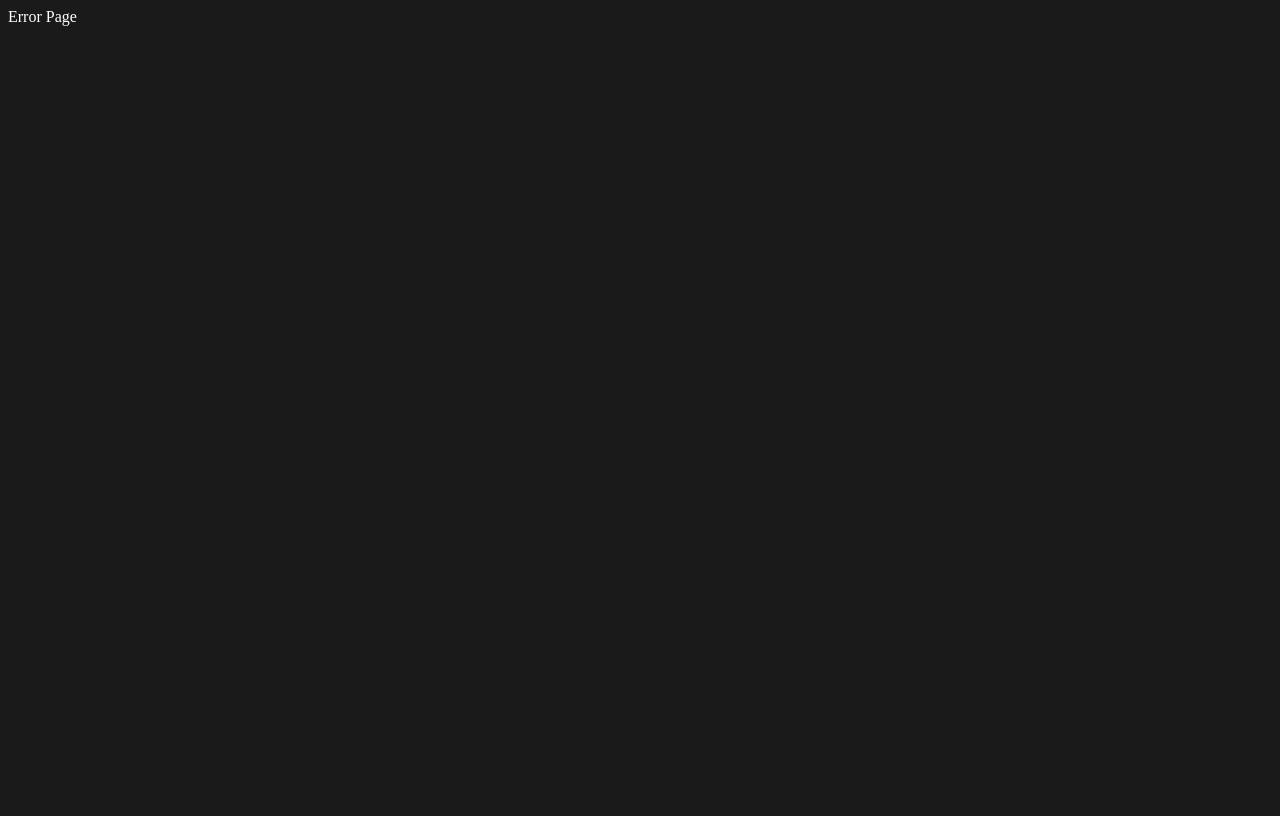
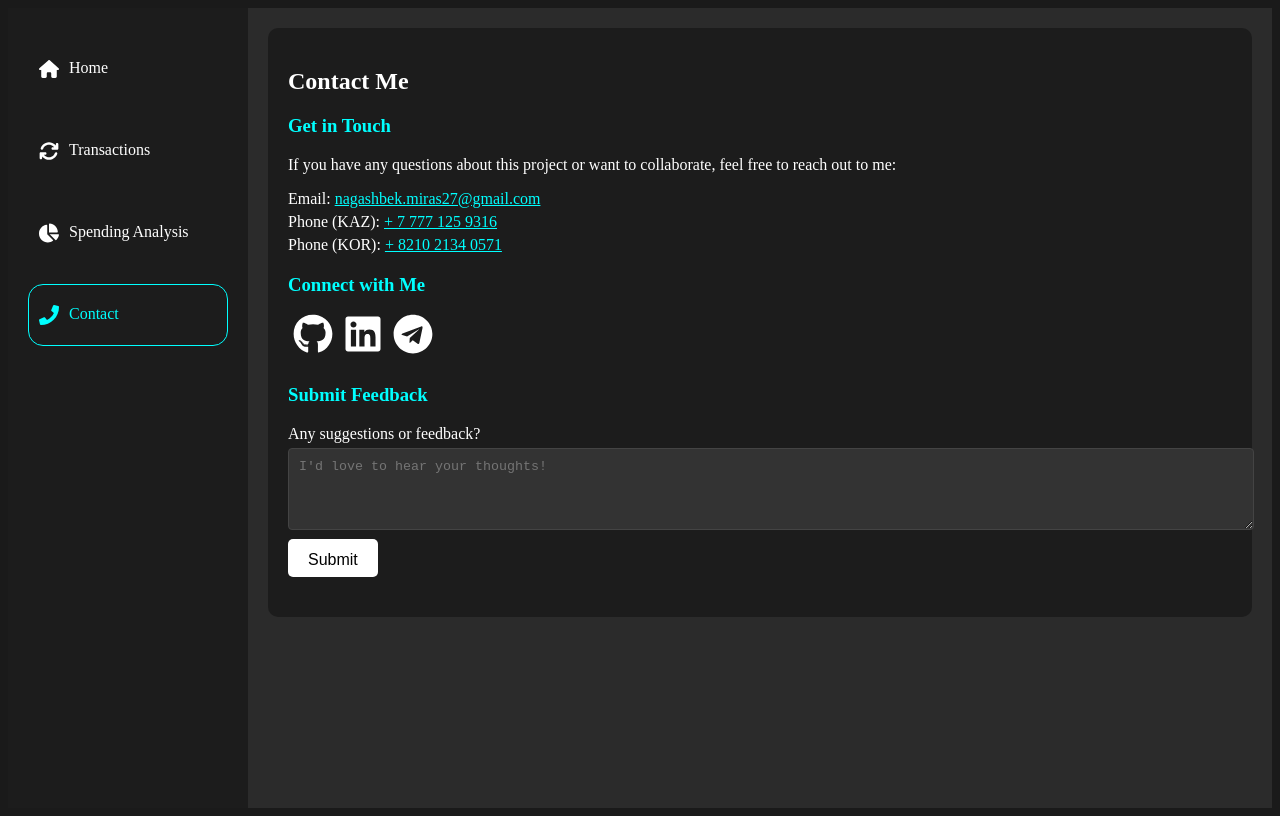
Before and after one commit to mirasnag/budget-sync, a React (Vite) app: page /contact in a window 1280 px wide. Before the commit this address had no page. Built offline with nearby package versions, Linux system fonts and the light colour scheme.

Commit message:
Added Contact and Error pages

```diff
--- a/package.json
+++ b/package.json
@@ -11,6 +11,7 @@
   },
   "dependencies": {
     "@heroicons/react": "^2.1.5",
+    "emailjs-com": "^3.2.0",
     "kill-port": "^2.0.1",
     "randomcolor": "^0.6.2",
     "react": "^18.3.1",
--- a/src/App.tsx
+++ b/src/App.tsx
@@ -14,6 +14,7 @@ import SpendingAnalysisPage, {
   spendingAnalysisLoader,
 } from "./pages/SpendingAnalysisPage";
 import ErrorPage from "./pages/Error";
+import Contact, { contactAction } from "./pages/Contact";
 
 const router = createBrowserRouter([
   {
@@ -41,6 +42,11 @@ const router = createBrowserRouter([
         loader: spendingAnalysisLoader,
         errorElement: <ErrorPage />,
       },
+      {
+        path: "/contact",
+        element: <Contact />,
+        action: contactAction,
+      },
     ],
   },
 ]);
--- a/src/components/Charts/CategoryTable.tsx
+++ b/src/components/Charts/CategoryTable.tsx
@@ -19,7 +19,6 @@ const CategoryTable: React.FC<Props> = ({ categories, data, formatter }) => {
     luminosity: "light",
   });
 
-  console.log(data);
   return (
     <table>
       <thead>
--- a/src/components/Dashboard/Assets.tsx
+++ b/src/components/Dashboard/Assets.tsx
@@ -61,9 +61,15 @@ const Assets: React.FC<AssetsProps> = ({ assets, currencyRates }) => {
               setBaseCurrency(e.target.value === "" ? null : e.target.value)
             }
           >
-            <option value="">{baseCurrency ? "Revert" : "Convert"}</option>
+            <option key={""} value="">
+              {baseCurrency ? "Revert" : "Convert"}
+            </option>
             {currencies.map((currency) => {
-              return <option value={currency}>{currency}</option>;
+              return (
+                <option key={currency} value={currency}>
+                  {currency}
+                </option>
+              );
             })}
           </select>
           <button
@@ -195,14 +201,27 @@ const Assets: React.FC<AssetsProps> = ({ assets, currencyRates }) => {
               </tr>
             );
           })}
-          {baseCurrency && (
-            <tr key="summary">
-              <td></td>
-              <td>{formatCurrency(totalBalance, baseCurrency ?? "")}</td>
-              <td>{formatCurrency(totalIncome, baseCurrency ?? "")}</td>
-              <td>{formatCurrency(totalExpense, baseCurrency ?? "")}</td>
-            </tr>
-          )}
+
+          <tr key="summary">
+            <td>
+              <div className="frame">Total</div>
+            </td>
+            <td>
+              {baseCurrency
+                ? formatCurrency(totalBalance, baseCurrency ?? "")
+                : "-"}
+            </td>
+            <td>
+              {baseCurrency
+                ? formatCurrency(totalIncome, baseCurrency ?? "")
+                : "-"}
+            </td>
+            <td>
+              {baseCurrency
+                ? formatCurrency(totalExpense, baseCurrency ?? "")
+                : "-"}
+            </td>
+          </tr>
         </tbody>
       </table>
 
--- a/src/components/Layout.tsx
+++ b/src/components/Layout.tsx
@@ -2,7 +2,7 @@
 import { Link, Outlet, useLocation } from "react-router-dom";
 
 // library imports
-import { FaBullseye, FaChartPie, FaCog, FaPhone } from "react-icons/fa";
+import { FaChartPie, FaPhone } from "react-icons/fa";
 import { FaArrowsRotate, FaHouse } from "react-icons/fa6";
 
 const Layout: React.FC = () => {
@@ -38,20 +38,12 @@ const Layout: React.FC = () => {
               <FaChartPie className="icon" /> Spending Analysis
             </Link>
             <Link
-              to="/budget-goals"
+              to="/contact"
               className={`menu-item ${
-                location.pathname === "/budget-goals" ? "active" : ""
+                location.pathname === "/contact" ? "active" : ""
               }`}
             >
-              <FaBullseye className="icon" /> Budget Goals
-            </Link>
-            <Link
-              to="/support"
-              className={`menu-item ${
-                location.pathname === "/support" ? "active" : ""
-              }`}
-            >
-              <FaPhone className="icon" /> Support
+              <FaPhone className="icon" /> Contact
             </Link>
           </div>
         </nav>
--- a/src/index.css
+++ b/src/index.css
@@ -496,12 +496,6 @@ tbody tr {
 }
 
 /* Charts */
-.charts {
-  display: flex;
-  flex-direction: column;
-  gap: 30px;
-}
-
 .charts h2 {
   margin: 5px;
 }
@@ -527,7 +521,6 @@ tbody tr {
 
 .charts .header {
   display: flex;
-  flex-direction: row;
   justify-content: space-between;
 }
 
@@ -566,10 +559,6 @@ tbody tr {
   width: 100%;
 }
 
-.charts .chart-menu select {
-  width: 100px;
-}
-
 .table-btns {
   display: flex;
   gap: 20px;
@@ -584,7 +573,88 @@ tbody tr {
   border-radius: 10px;
 }
 
-/* Error-page*/
+/* Error Page*/
 .error-page {
+  width: 100vw;
+  height: 50vh;
+  display: flex;
+  flex-direction: column;
+  justify-content: center;
+  text-align: center;
+}
+
+.error-page h1 {
+  color: var(--red-color);
+  margin-bottom: 20px;
+}
+
+.error-page a {
+  text-decoration: none;
+}
+
+.error-page span {
+  font-size: large;
+}
+
+/* Support page */
+.contact-container {
+  padding: 20px;
+  background-color: #1c1c1c;
+  border-radius: 10px;
   color: #fff;
 }
+
+.contact-section {
+  margin-bottom: 20px;
+}
+
+.contact-section h3 {
+  color: var(--aqua-color);
+}
+
+.contact-section ul {
+  list-style-type: none;
+  padding-left: 0;
+}
+
+.contact-section li {
+  margin-bottom: 5px;
+}
+
+.contact-section span {
+  color: var(--aqua-color);
+  text-decoration: underline;
+}
+
+.social-links a {
+  color: #fff;
+  text-decoration: none;
+  font-size: 40px;
+  margin: 0px 5px;
+}
+
+.social-links a:hover {
+  color: var(--aqua-color);
+}
+
+.contact-form {
+  margin-top: 10px;
+}
+
+.contact-form textarea {
+  width: 100%;
+  padding: 10px;
+  margin: 5px 0px;
+  border: 1px solid #444;
+  background-color: #333;
+  color: #fff;
+  border-radius: 4px;
+}
+
+.contact-form button {
+  background-color: #fff;
+}
+
+.contact-form button:hover {
+  background-color: var(--aqua-color);
+}
--- /dev/null
+++ b/src/pages/Contact.tsx
@@ -0,0 +1,115 @@
+// rrd imports
+import { ActionFunction, Form, useActionData } from "react-router-dom";
+
+// library imports
+import { FaGithub, FaLinkedin, FaTelegram } from "react-icons/fa";
+import emailjs from "emailjs-com";
+import { useState } from "react";
+import { DataItem } from "../api/helpers";
+
+// action
+export const contactAction: ActionFunction = async ({ request }) => {
+  const formData = await request.formData();
+  const { _action, ...values } = Object.fromEntries(formData);
+  if (_action === "submit-feedback") {
+    try {
+      const serviceID = "service_ep3cadg";
+      const templateID = "template_vqtfwwk";
+      const userID = "o_s01uBQea5LGHmp4";
+
+      await emailjs.send(
+        serviceID,
+        templateID,
+        { message: values.feedback },
+        userID
+      );
+
+      return { status: "success", message: "Feedback submitted successfully!" };
+    } catch (e) {
+      throw new Error("There was an error submitting your feedback");
+    }
+  }
+
+  return null;
+};
+
+const Contact: React.FC = () => {
+  const actionData = useActionData() as DataItem;
+  const [formSubmitted, setFormSubmitted] = useState(false);
+
+  return (
+    <div className="contact-container">
+      <h2>Contact Me</h2>
+
+      <div className="contact-section">
+        <h3>Get in Touch</h3>
+        <p>
+          If you have any questions about this project or want to collaborate,
+          feel free to reach out to me:
+        </p>
+        <ul>
+          <li>
+            Email: <span>nagashbek.miras27@gmail.com</span>
+          </li>
+          <li>
+            Phone (KAZ): <span>+ 7 777 125 9316</span>
+          </li>
+          <li>
+            Phone (KOR): <span>+ 8210 2134 0571</span>
+          </li>
+        </ul>
+      </div>
+
+      <div className="contact-section">
+        <h3>Connect with Me</h3>
+        <div className="social-links">
+          <a
+            href="https://github.com/mirasnag"
+            target="_blank"
+            rel="noopener noreferrer"
+          >
+            <FaGithub />
+          </a>
+          <a
+            href="https://www.linkedin.com/in/miras-nagashbek-8250a7254"
+            target="_blank"
+            rel="noopener noreferrer"
+          >
+            <FaLinkedin />
+          </a>
+          <a
+            href="https://t.me/mirai_nagai"
+            target="_blank"
+            rel="noopener noreferrer"
+          >
+            <FaTelegram />
+          </a>
+        </div>
+      </div>
+
+      <div className="contact-section">
+        <h3>Submit Feedback</h3>
+        <Form method="post" className="contact-form">
+          <input type="hidden" name="_action" value="submit_feedback" />
+          <label htmlFor="feedback">Any suggestions or feedback?</label>
+          <textarea
+            id="feedback"
+            name="feedback"
+            rows={4}
+            placeholder="I'd love to hear your thoughts!"
+          />
+          <button type="submit" className="btn">
+            Submit
+          </button>
+        </Form>
+        {formSubmitted && actionData && (
+          <div className={`form-message ${actionData.status}`}>
+            <p>{actionData.message}</p>
+          </div>
+        )}
+      </div>
+    </div>
+  );
+};
+
+export default Contact;
--- a/src/pages/Error.tsx
+++ b/src/pages/Error.tsx
@@ -1,5 +1,27 @@
-const ErrorPage = () => {
-  return <div className="error-page">Error Page</div>;
+// rrd imports
+import { ArrowUturnLeftIcon, HomeIcon } from "@heroicons/react/20/solid";
+import { Link, useNavigate, useRouteError } from "react-router-dom";
+import { DataItem } from "../api/helpers";
+
+const ErrorPage: React.FC = () => {
+  const error = useRouteError() as DataItem;
+  const navigate = useNavigate();
+
+  return (
+    <div className="error-page">
+      <h1>{error.message || error.statusText}</h1>
+      <div>
+        <button className="btn" onClick={() => navigate(-1)}>
+          {/* <ArrowUturnLeftIcon width={20} /> */}
+          <span>Go Back</span>
+        </button>
+        <button className="btn" onClick={() => navigate("/")}>
+          {/* <HomeIcon width={20} /> */}
+          <span>Go home</span>
+        </button>
+      </div>
+    </div>
+  );
 };
 
 export default ErrorPage;
--- a/src/pages/SpendingAnalysisPage.tsx
+++ b/src/pages/SpendingAnalysisPage.tsx
@@ -186,7 +186,7 @@ const SpendingAnalysisPage: React.FC = () => {
 
   return (
     <>
-      <div className="charts">
+      <div className="charts grid-lg">
         <CurrencyWidget rates={currencyRates} />
         <div className="asset-chart">
           <div className="header">
@@ -269,7 +269,6 @@ const SpendingAnalysisPage: React.FC = () => {
           </div>
           {renderAssetChart()}
         </div>
-
         <div className="category-chart">
           <div className="header">
             <h2>Category Chart</h2>
--- a/src/pages/TransactionsPage.tsx
+++ b/src/pages/TransactionsPage.tsx
@@ -99,7 +99,7 @@ const TransactionsPage = () => {
     };
 
   return (
-    <>
+    <div className="grid-lg">
       <CurrencyWidget rates={currencyRates} />
       <TransactionTable
         assets={assets}
@@ -109,7 +109,7 @@ const TransactionsPage = () => {
         categories={categories}
         isRecent={false}
       />
-    </>
+    </div>
   );
 };
 
```
Also changed, not shown: src/components/Dashboard/Categories.tsx (+34 -5 lines), 1 other file (tests, documents, lock files or other folders).
